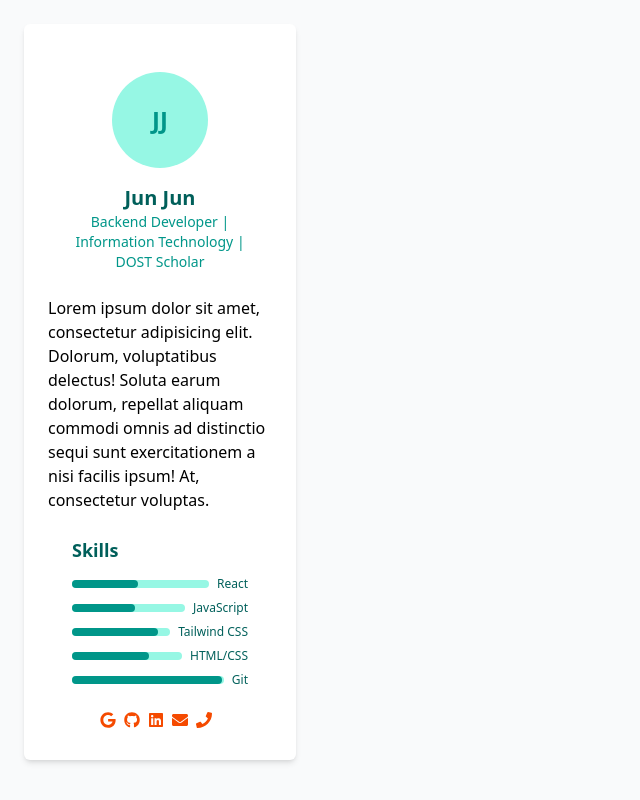
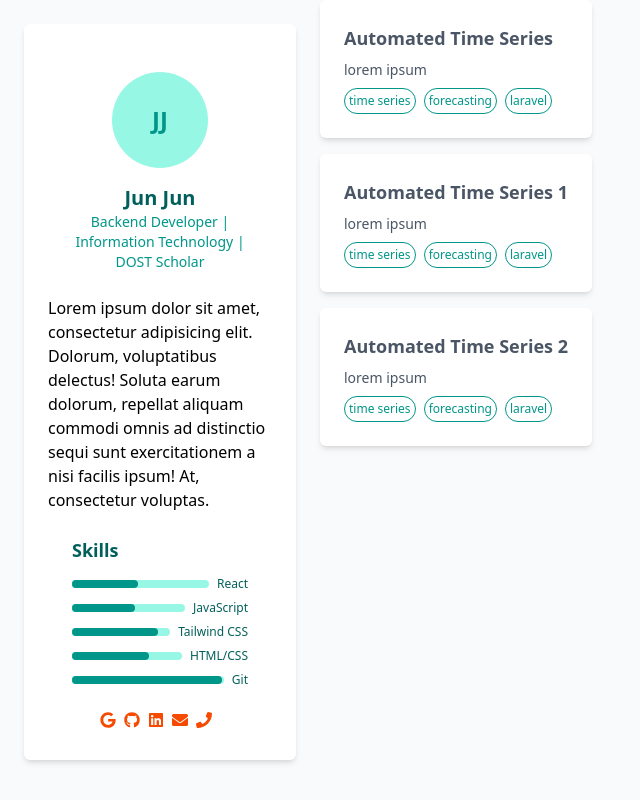
Before and after one commit to jzaragosa06/portfolio-v1, a React (Vite) app: page / in a window 1280 px wide. Shown: the whole page, without its empty margins (0-640 px from the left). Built offline with nearby package versions, Linux system fonts and the light colour scheme.

Commit message:
feat: add Project component and projects data

```diff
--- a/src/App.jsx
+++ b/src/App.jsx
@@ -1,5 +1,8 @@
 import React from "react";
 import UserInfo from "./components/UserInfo";
+import projectsData from "./data/projects";
+import Project from "./components/Project";
+
 const App = () =>
 {
     return (
@@ -8,8 +11,10 @@ const App = () =>
                 <UserInfo />
             </div>
 
-            <div className="w-3/4">
-
+            <div className="space-y-4">
+                {projectsData.map((project) => (
+                    <Project project={project} />
+                ))}
             </div>
 
 
--- /dev/null
+++ b/src/components/Project.jsx
@@ -0,0 +1,22 @@
+import React, { useEffect } from 'react';
+
+
+function Project({ project })
+{
+    return (
+        <div className='bg-white shadow-md rounded-md p-6'>
+            <h2 className='text-lg font-semibold text-gray-600 mb-2' >{project.title}</h2>
+            <p className='text-sm text-gray-600 mb-2'>{project.description}</p>
+
+            <div className='flex gap-2'>
+                {project.tags.map((tag, index) => (
+                    <span
+                        key={index}
+                        className='text-xs text-teal-600 border border-teal-600 rounded-2xl p-1'>{tag}</span>
+                ))}
+            </div>
+        </div>
+    );
+}
+
+export default Project;
--- /dev/null
+++ b/src/data/projects.js
@@ -0,0 +1,20 @@
+const projectsData = [
+    {
+        title: "Automated Time Series",
+        description: "lorem ipsum",
+        tags: ['time series', 'forecasting', 'laravel']
+    },
+    {
+        title: "Automated Time Series 1",
+        description: "lorem ipsum",
+        tags: ['time series', 'forecasting', 'laravel']
+    },
+    {
+        title: "Automated Time Series 2",
+        description: "lorem ipsum",
+        tags: ['time series', 'forecasting', 'laravel']
+    }
+];
+
+
+export default projectsData;
```
